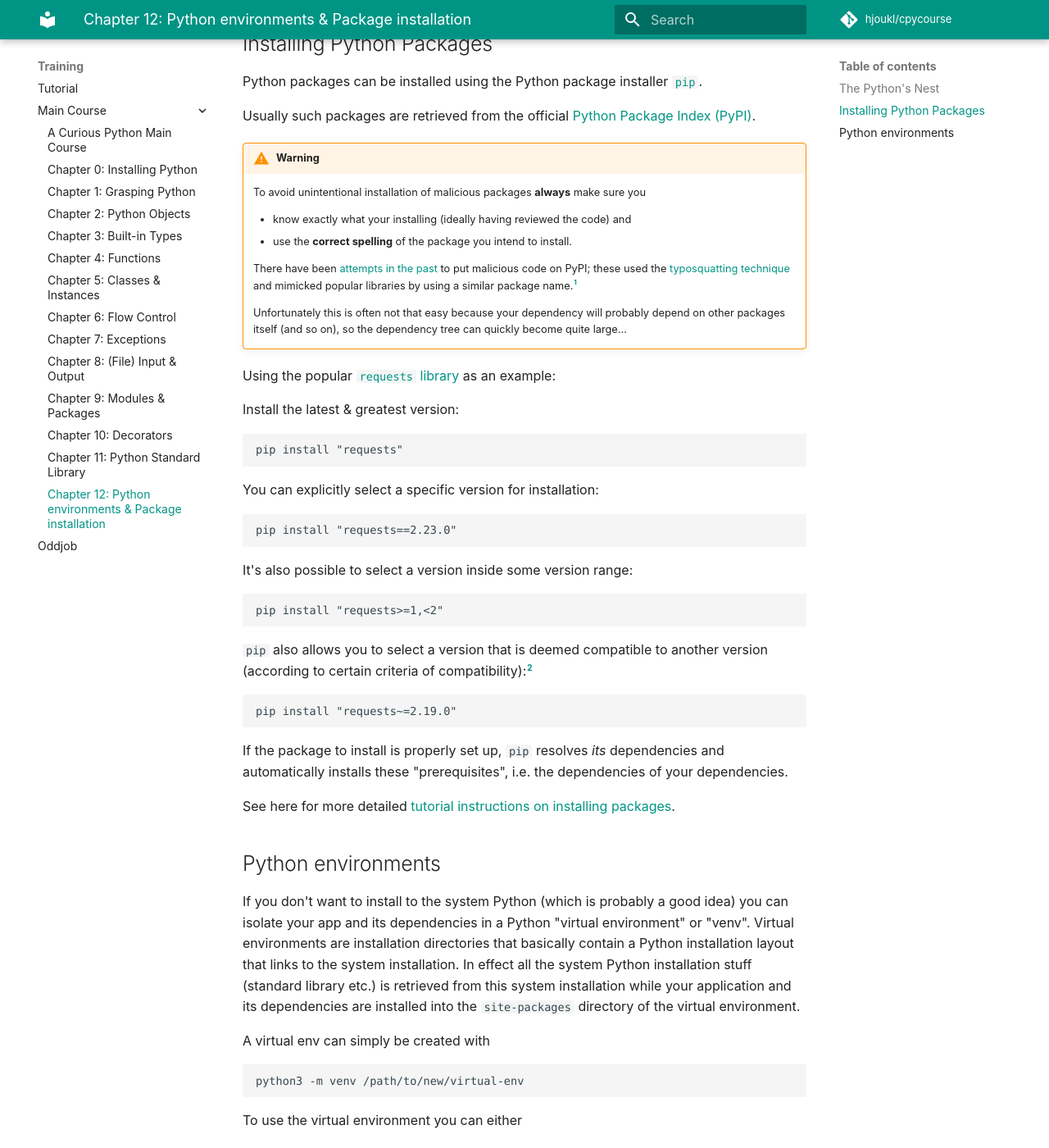
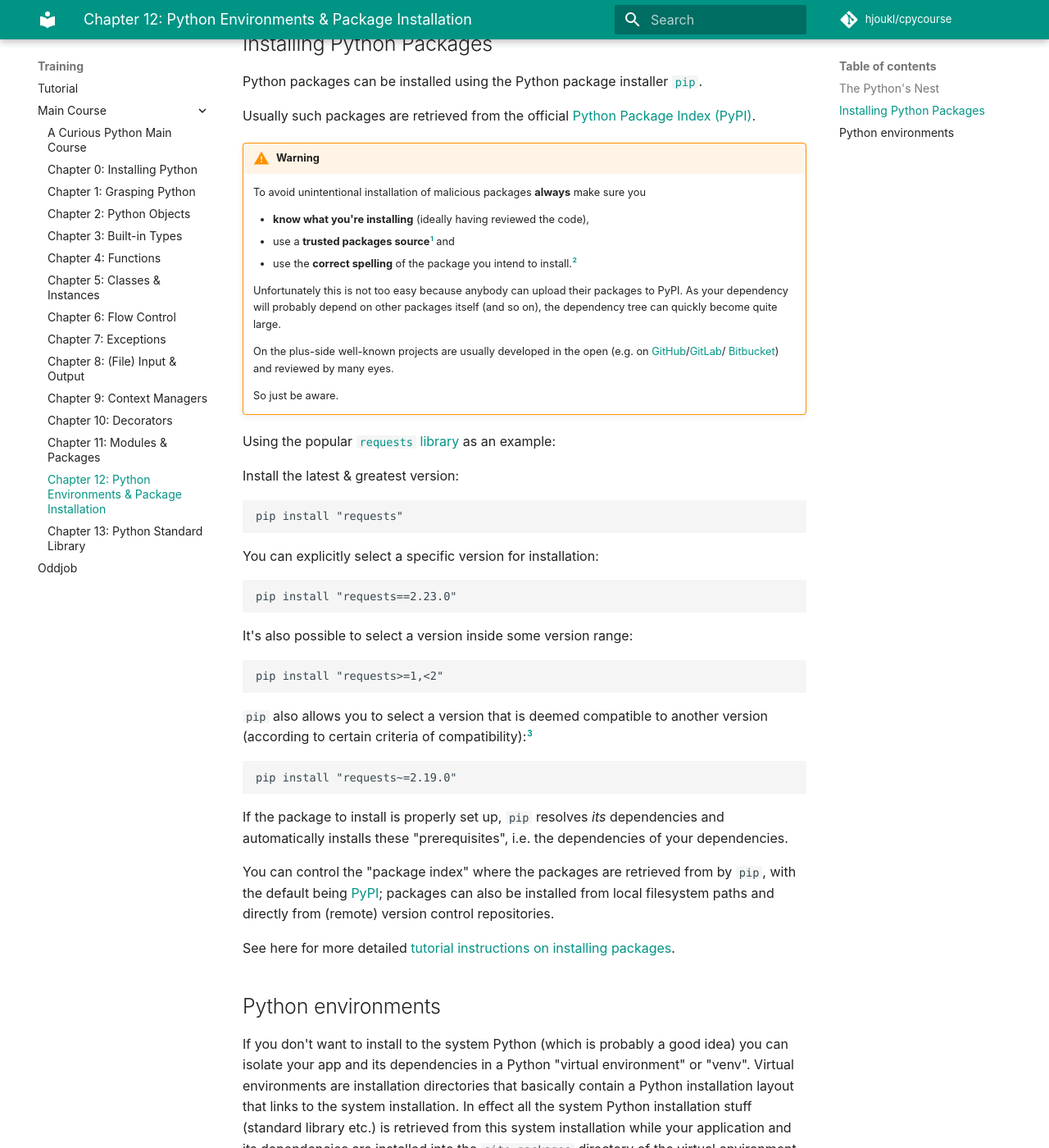
Before and after one commit to rkluger68/cpycourse, an MkDocs documentation site: the page built from docs/training/main-course/venvs-packages-installation.md, in a window 1280 px wide and 1400 px high, scrolled down 1194 px. Shown: the whole window at 82% size. Built offline with MkDocs 1.6.1 and Material for MkDocs 9.7.7, drawn with Linux system fonts in a browser that asks for light colours; comment, search, counter and statistics services are not loaded; some of the changed text lies outside the part shown.

Commit message:
Add context managers, reorder

```diff
--- a/docs/training/main-course/venvs-packages-installation.md
+++ b/docs/training/main-course/venvs-packages-installation.md
@@ -1,4 +1,4 @@
-# Python environments and (3rd party) package installation
+# Python Environments and (3rd party) Package Installation
 
 ## The Python's Nest
 
@@ -57,23 +57,35 @@
     To avoid unintentional installation of malicious packages **always** make
     sure you
 
-     - know exactly what your installing (ideally having reviewed the code) and
-     - use the **correct spelling** of the package you intend to install.
+     - **know what you're installing** (ideally having reviewed the code),
+     - use a **trusted packages source**[^securing-pypi] and
+     - use the **correct spelling** of the package you intend to
+       install.[^avoid-typosquatting]
 
-    There have been
-    [attempts in the past](https://www.zdnet.com/article/two-malicious-python-libraries-removed-from-pypi/)
-    to put malicious code on PyPI; these used the
-    [typosquatting technique](https://en.wikipedia.org/wiki/Typosquatting) and
-    mimicked popular libraries by using a similar package name.[^securing-pypi]
+    Unfortunately this is not too easy because anybody can upload their
+    packages to PyPI. As your dependency will probably depend on other packages
+    itself (and so on), the dependency tree can quickly become quite large.
 
-    Unfortunately this is often not that easy because your dependency will
-    probably depend on other packages itself (and so on), so the dependency
-    tree can quickly become quite large...
+    On the plus-side well-known projects are usually developed in the open
+    (e.g. on
+    [GitHub](https://www.github.com)/[GitLab](https://gitlab.com)/
+    [Bitbucket](https://bitbucket.org))
+    and reviewed by many eyes.
+
+    So just be aware.
 
 [^securing-pypi]:
     There are
     [ongoing efforts to improve PyPI security](https://www.python.org/dev/peps/pep-0458/)
     and guard against evil-doers.
+
+[^avoid-typosquatting]:
+    There have been
+    [attempts in the past](https://www.zdnet.com/article/two-malicious-python-libraries-removed-from-pypi/)
+    to put malicious code on PyPI; these used the
+    [typosquatting technique](https://en.wikipedia.org/wiki/Typosquatting) and
+    mimicked popular libraries by using a similar package name.
+
 
 Using the popular [`requests` library]() as an example:
 
@@ -107,6 +119,11 @@
 If the package to install is properly set up, `pip` resolves *its* dependencies
 and automatically installs these "prerequisites", i.e. the dependencies of your
 dependencies.
+
+You can control the "package index" where the packages are retrieved from by
+`pip`, with the default being [PyPI](https://pypi.org/); packages can also be
+installed from local filesystem paths and directly from (remote) version
+control repositories.
 
 See here for more detailed
 [tutorial instructions on installing packages](https://packaging.python.org/tutorials/installing-packages/).
--- a/mkdocs.yml
+++ b/mkdocs.yml
@@ -39,10 +39,11 @@
             - "Chapter 6: Flow Control":  training/main-course/flow-control.md
             - "Chapter 7: Exceptions": training/main-course/exceptions.md
             - "Chapter 8: (File) Input & Output": training/main-course/io.md
-            - "Chapter 9: Modules & Packages": training/main-course/modules-packages.md
+            - "Chapter 9: Context Managers": training/main-course/context-managers.md
             - "Chapter 10: Decorators": training/main-course/decorators.md
-            - "Chapter 11: Python Standard Library": training/main-course/stdlib-tour.md
-            - "Chapter 12: Python environments & Package installation": training/main-course/venvs-packages-installation.md
+            - "Chapter 11: Modules & Packages": training/main-course/modules-packages.md
+            - "Chapter 12: Python Environments & Package Installation": training/main-course/venvs-packages-installation.md
+            - "Chapter 13: Python Standard Library": training/main-course/stdlib-tour.md
         - Oddjob: training/oddjob.md
         #- Cheatsheet: training/cheatsheet.md
     - Lessons:
```
Also changed, not shown: docs/training/main-course/context-managers.md (added, +49 -0 lines).
